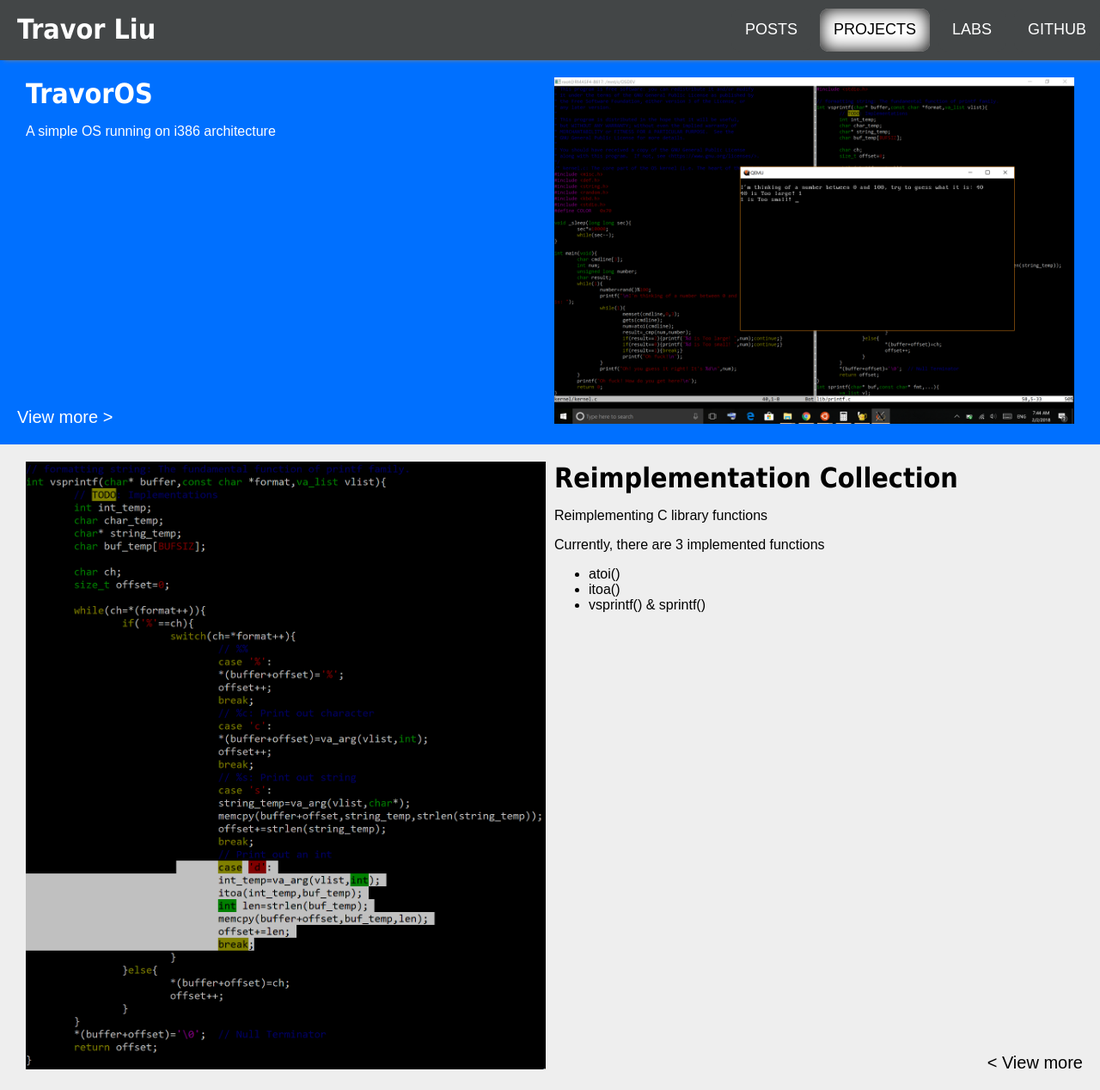
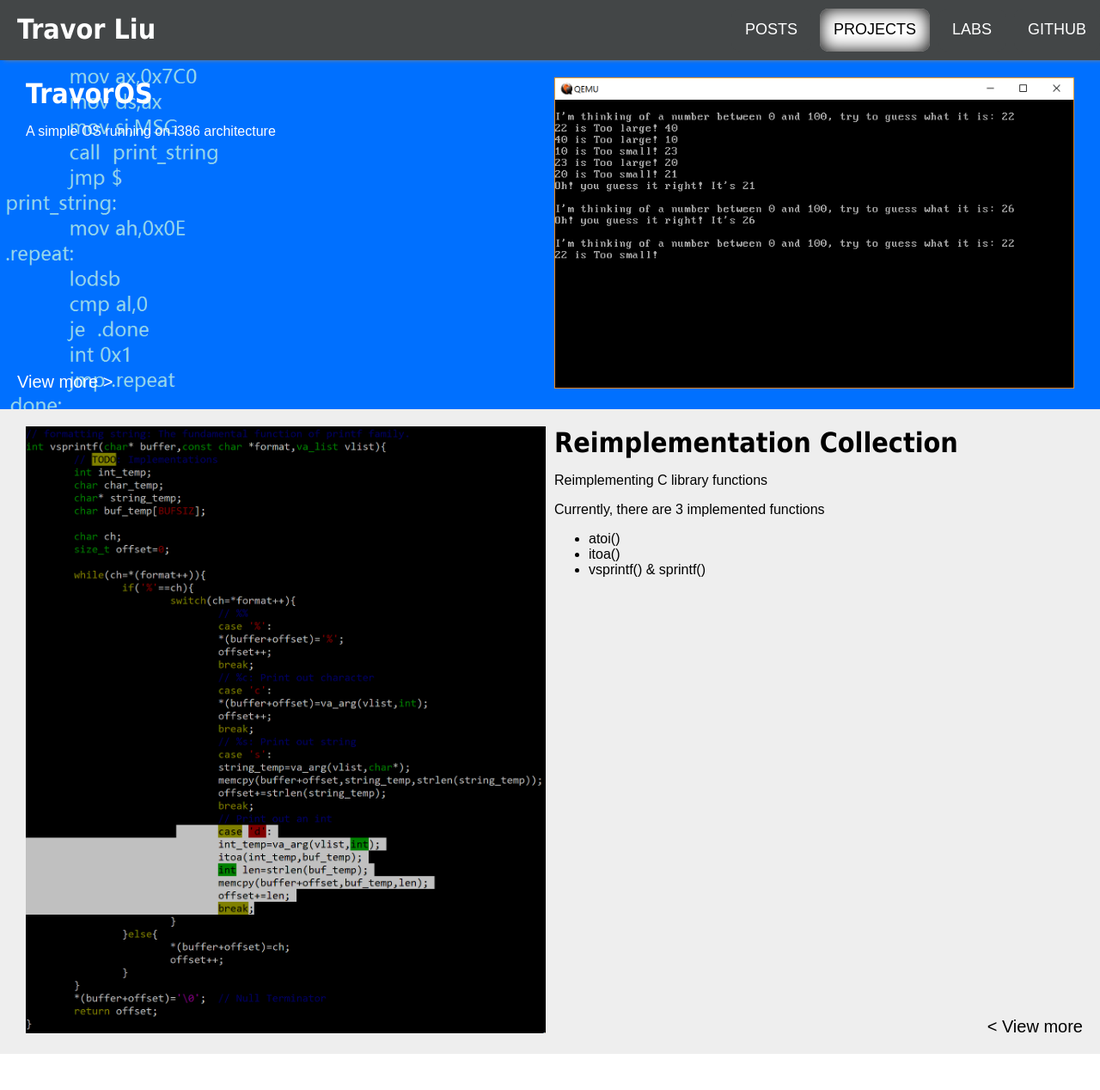
Before and after one commit to TravorLZH/travorlzh.github.io-old, a Jekyll site: the page built from projects.html, in a window 1280 px wide and 1268 px high. Shown: the whole window at 86% size. Built offline with Jekyll 4.4.1, drawn with Linux system fonts in a browser that asks for light colours; grey boxes are pictures that could not be loaded.

Commit message:
Updated project's responsive

```diff
--- a/_layouts/default.html
+++ /dev/null
@@ -1 +0,0 @@
-{{content}}
--- a/assets/css/projects.css
+++ b/assets/css/projects.css
@@ -1,9 +1,10 @@
 .project{
+	width: 100%;
 	display: flex;
 	padding: 20px 30px;
 	position: relative;
 }
-.project a{
+.project #more{
 	color: inherit;
 	float: right;
 	position: absolute;
@@ -11,7 +12,7 @@
 	left: 20px;
 	font-size: 20px;
 }
-.project a::before{
+.project #more::before{
 	content: "View more >";
 }
 .project h1{
@@ -29,7 +30,7 @@
 }
 .project-travoros{
 	color: white;
-	background-color: #0070FF;
+	background: #0070FF url("/assets/images/travorosbg.png") 0px 0px/30% no-repeat;
 	/*height: 600px;*/
 }
 .project-reimpl-col{
@@ -38,6 +39,8 @@
 @media only screen and (max-width: 420px){
 	.project{
 		display: inline-block;
+		background-position: 0px 100px;
+		background-size: 100%;
 	}
 	.project-txt{
 		width: 100%;
@@ -48,7 +51,7 @@
 		width: 100%;
 		float: none;
 	}
-	.project a{
+	.project #more{
 		margin-top: 10px;
 		position: static;
 	}
--- a/projects.html
+++ b/projects.html
@@ -10,9 +10,9 @@
 		<p>A simple OS running on i386 architecture</p>
 	</div>
 	<div class="project-img">
-		<img src="/assets/images/travoros.png"/>
+		<img src="/assets/images/travoros2.png"/>
 	</div>
-	<a href="https://github.com/TravorLZH/TravorOS"></a>
+	<a id="more" href="https://github.com/TravorLZH/TravorOS"></a>
 </div>
 <div class="project p-reverse project-reimpl-col">
 	<div class="project-txt">
@@ -28,5 +28,16 @@
 	<div class="project-img">
 		<img src="/assets/images/reimpl-col.png" alt="Reimplementation of printf"/>
 	</div>
-	<a href="https://github.com/TravorLZH/reimplementation-collection"></a>
+	<a id="more" href="https://github.com/TravorLZH/reimplementation-collection"></a>
 </div>
+<script type="text/javascript">
+if(screen.width<420){
+	// TODO: Scripts for mobile devices
+	console.log("You're using phone, aren't you?");
+	var elmnts=document.querySelectorAll(".project");
+	var x=elmnts.length;
+	for(i=0;i<x;i++){
+		elmnts[i].style["min-height"]=document.documentElement.clientHeight-40+"px";
+	}
+}
+</script>
```
Also changed, not shown: assets/images/info.png (added), assets/images/travoros2.png (added), assets/images/travorosbg.png (added).
